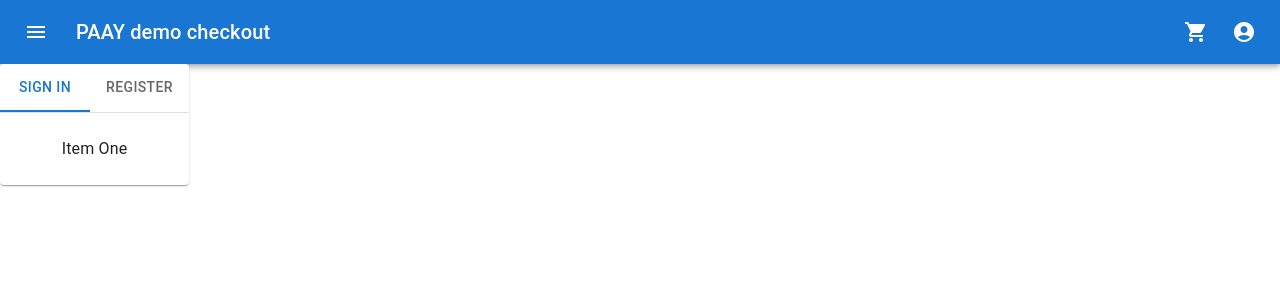
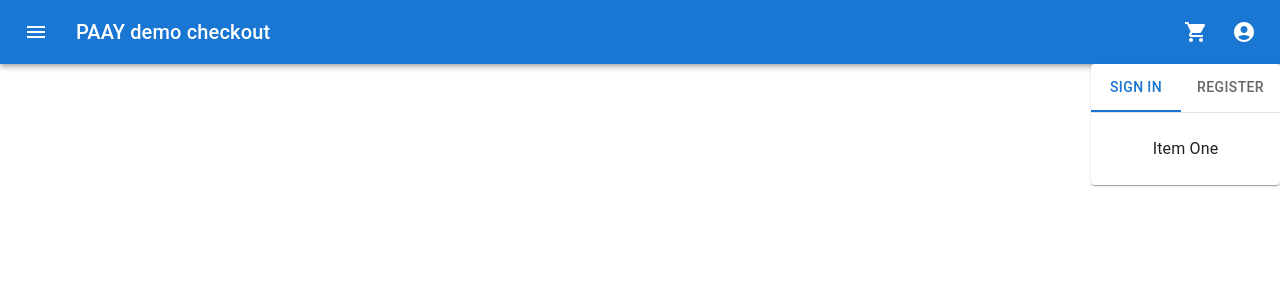
Before and after one commit to EphraimB/react-paay-demo-checkout, a React (Create React App) app: page / in a window 1280 px wide. Both pictures are taken after a click on the button 1244 px from the left and 32 px from the top of the page. Shown: the top 300 px of the page. Built offline with nearby package versions, Linux system fonts and the light colour scheme.

Commit message:
Got the login form on the right.

```diff
--- a/src/components/LoginForm/LoginForm.js
+++ b/src/components/LoginForm/LoginForm.js
@@ -48,7 +48,8 @@ export default function LoginForm() {
         return (
             <Box
                 sx={{
-                    display: 'flex'
+                    display: 'flex',
+                    justifyContent: 'flex-end'
                 }}
             >
                 <Paper>
```
